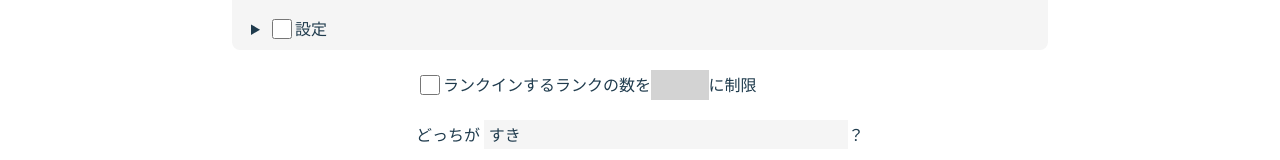
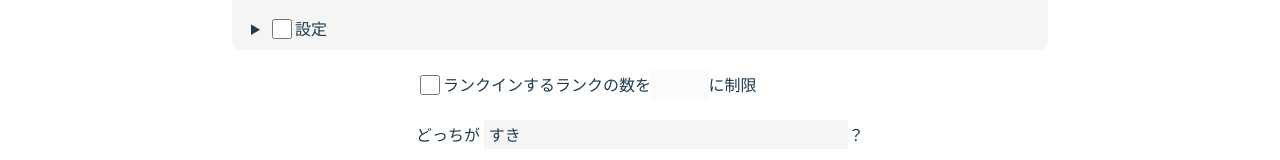
Before and after one commit to shimon1024/lecharsorter, a React (Vite) app: page / in a window 1280 px wide. Shown: the part 241-401 px from the top of the page. Built offline with nearby package versions, Linux system fonts and the light colour scheme.

Commit message:
無効な要素の色を調節する。

```diff
--- a/src/Compare.css
+++ b/src/Compare.css
@@ -95,8 +95,8 @@
 
 .compare-undo:disabled,
 .compare-redo:disabled {
-  color: gray;
-  background-color: lightgray;
+  color: color-mix(in srgb, var(--xkcd-dark-blue-gray) 30%, white);
+  background-color: color-mix(in srgb, whitesmoke 40%, white);
 }
 
 .compare-info {
--- a/src/index.css
+++ b/src/index.css
@@ -92,8 +92,8 @@ input[type="number"] {
 
 input[type="text"]:disabled,
 input[type="number"]:disabled {
-  color: gray;
-  background-color: lightgray;
+  color: color-mix(in srgb, var(--xkcd-dark-blue-gray) 30%, white);
+  background-color: color-mix(in srgb, whitesmoke 40%, white);
 }
 
 footer {
```
